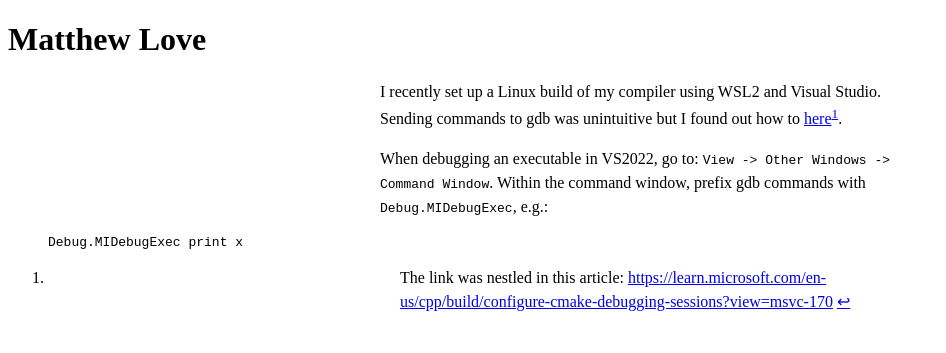
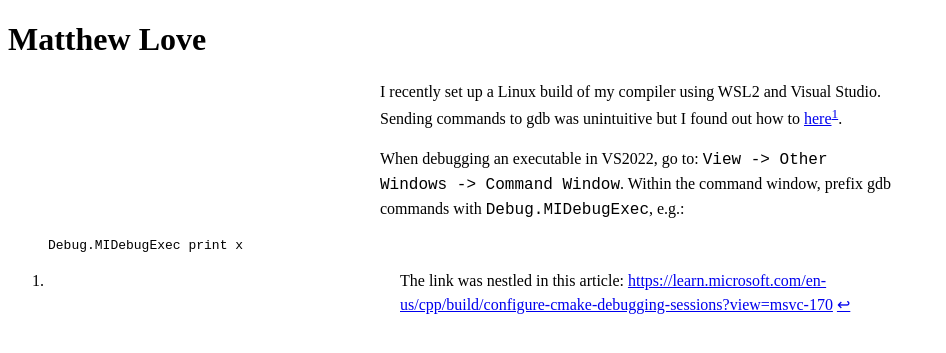
Before and after one commit to nukethebees/nukethebees.github.io, a Jekyll site: the page built from _posts/2025-05-08-sending-gdb-commands-wsl.md, in a window 1280 px wide. Shown: the top 353 px of the page, without its empty margins (0-946 px from the left). Built offline with Jekyll 4.4.1, drawn with Linux system fonts in a browser that asks for light colours.

Commit message:
Set the default font size

```diff
--- a/assets/css/style.scss
+++ b/assets/css/style.scss
@@ -1,5 +1,9 @@
 ---
 ---
+
+html {
+  font-size: 100%;
+}
 
 .home {
     ul {
@@ -15,6 +19,7 @@
     max-width: 65ch;
     margin: 1em auto;
     line-height: 1.5;
+    font-size: 1rem;
   }
 }
 
```
